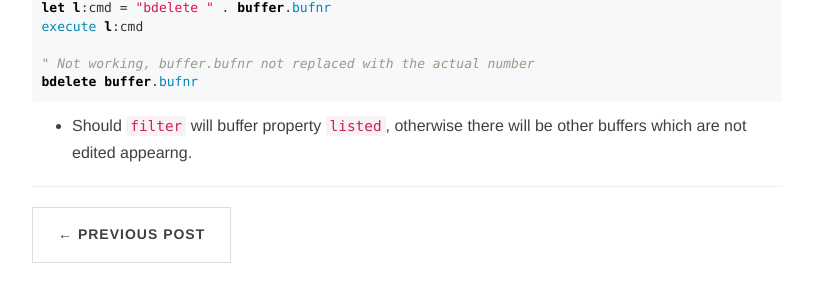
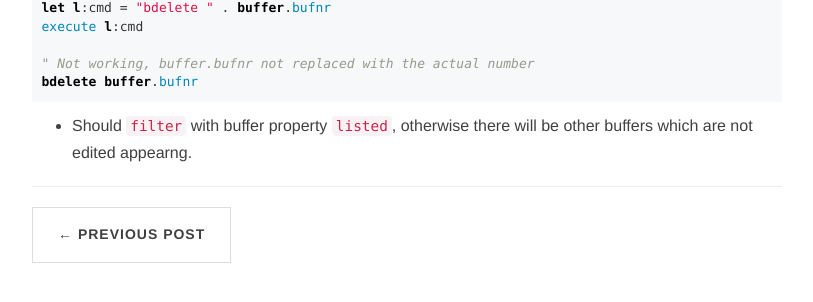
Before and after one commit to chunyang-wen/chunyang-wen.github.io, a Jekyll site: the page built from _posts/2022/2022-03-22-bonly.md, in a window 1280 px wide and 900 px high, scrolled down 2081 px, cut to the strip 143-449 px from the top of the window. Shown: the top 302 px of the strip, without its empty margins (233-1046 px from the left). Built offline with Jekyll 4.4.1, drawn with Linux system fonts in a browser that asks for light colours; comment, search, counter and statistics services are not loaded.

Commit message:
fix: typo

````diff
--- a/_posts/2022/2022-03-22-bonly.md
+++ b/_posts/2022/2022-03-22-bonly.md
@@ -111,5 +111,5 @@ execute l:cmd
 bdelete buffer.bufnr
 ```
 
-+ Should `filter` will buffer property `listed`, otherwise there will be other buffers
++ Should `filter` with buffer property `listed`, otherwise there will be other buffers
 which are not edited appearng.
````
